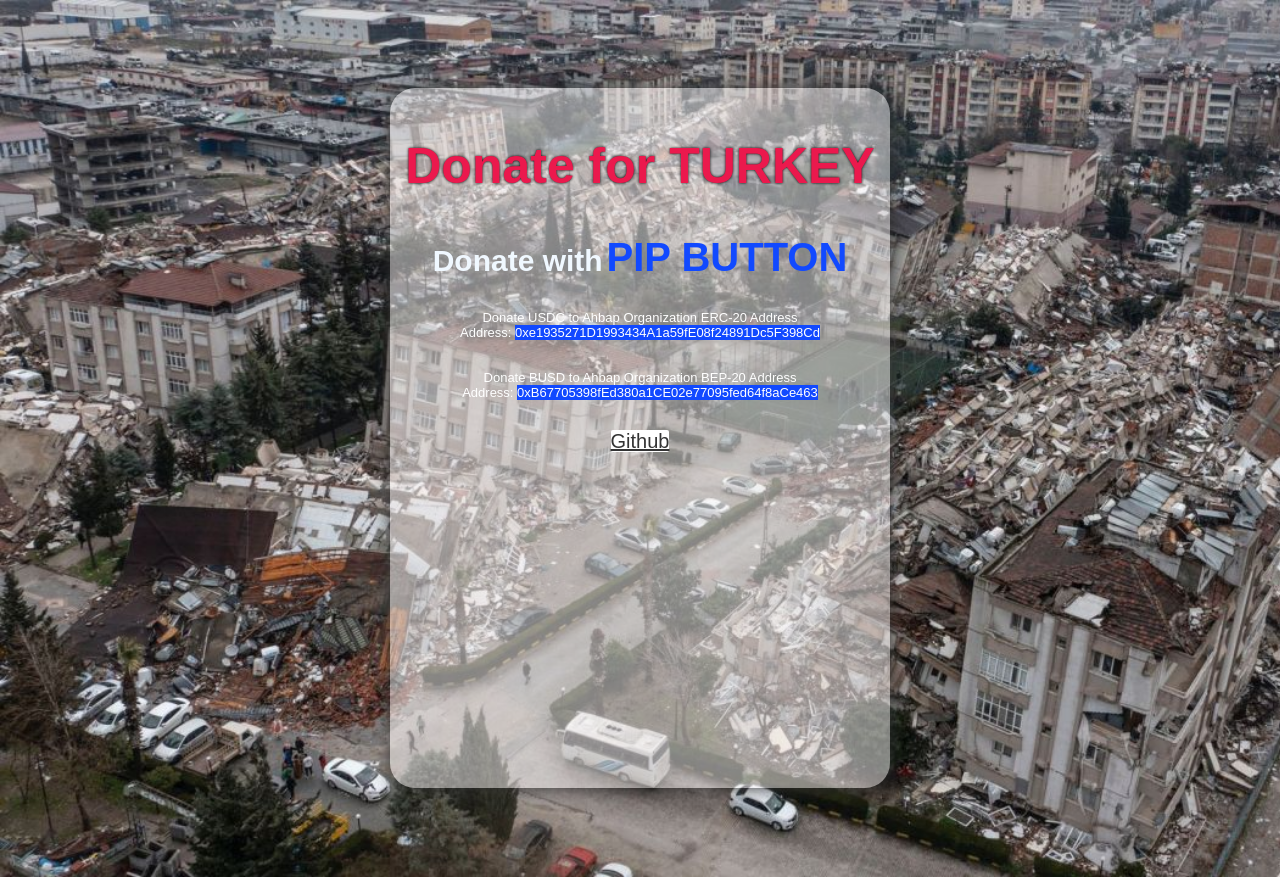
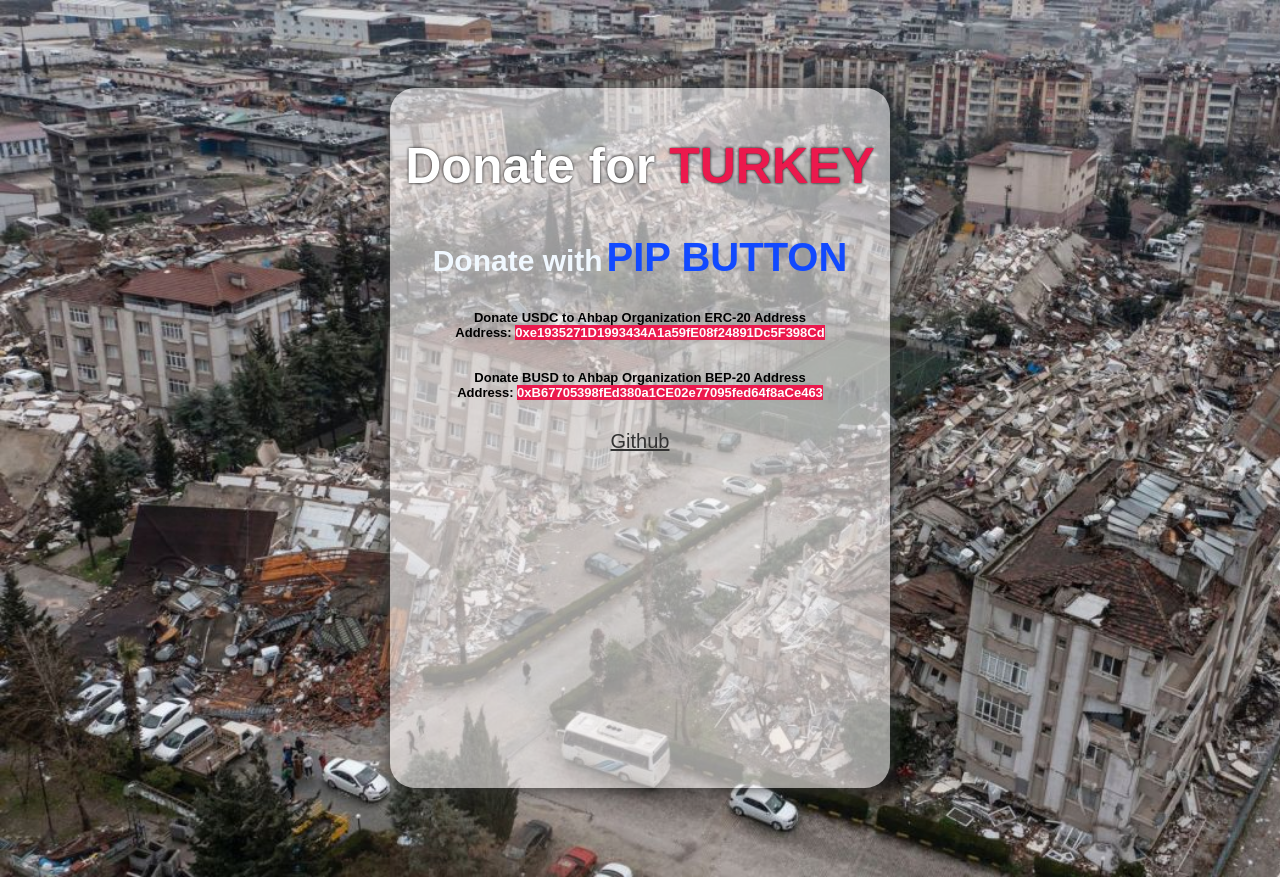
Before and after one commit to mefury/Donate-for-TURKEY, a plain HTML site: page index.html in a window 1280 px wide. Drawn offline with Linux system fonts and the light colour scheme; a web font is replaced by a local one.

Commit message:
Theme Update

```diff
--- a/index.html
+++ b/index.html
@@ -17,20 +17,15 @@
 		</div>
 
 
-
-
-
-
-
-		<div class="main">
+        <div class="main">
 			<div class="pip-button" data-amount="10" data-chainNetwork="ETHEREUM" data-currency="USDC"
 				data-label="DONATE" data-useLabel="true" data-receiver="0xe1935271D1993434A1a59fE08f24891Dc5F398Cd"
-				data-buttonColor="#ffd700" data-buttonTextColor="#0057b7">
+				data-buttonColor="#eb194d" data-buttonTextColor="#fff">
 			</div>
            <div class="pip_button_max">
 			<div class="pip-button" data-amount="100" data-chainNetwork="ETHEREUM" data-currency="USDC"
 				data-label="DONATE" data-useLabel="true" data-receiver="0xe1935271D1993434A1a59fE08f24891Dc5F398Cd"
-				data-buttonColor="#ffd700" data-buttonTextColor="#0057b7">
+				data-buttonColor="#eb194d" data-buttonTextColor="#fff">
 			</div>
 		    </div>
 
@@ -38,14 +33,14 @@
 
 			<div class="pip-button" data-amount="10" data-chainNetwork="BSC" data-currency="BUSD" data-label="DONATE"
 				data-useLabel="true" data-receiver="0xB67705398fEd380a1CE02e77095fed64f8aCe463"
-				data-buttonColor="#ffd700" data-buttonTextColor="#0057b7">
+				data-buttonColor="#eb194d" data-buttonTextColor="#fff">
 			</div>
 
 
 		<div class="pip_button_max">
 			<div class="pip-button" data-amount="100" data-chainNetwork="BSC" data-currency="BUSD" data-label="DONATE"
 			data-useLabel="true" data-receiver="0xB67705398fEd380a1CE02e77095fed64f8aCe463"
-			data-buttonColor="#ffd700" data-buttonTextColor="#0057b7">
+			data-buttonColor="#eb194d" data-buttonTextColor="#fff">
 		   </div>
 		   </div>
 
--- a/style.css
+++ b/style.css
@@ -13,7 +13,7 @@ body {
 	height: 700px;
 	margin: 7% auto;
 	border-radius: 25px;
-	background-color: rgba(253, 250, 250, 0.5);
+	background-color: rgba(253, 250, 250, 0.589);
 	box-shadow: 0 0 17px #333;
 }
 
@@ -46,7 +46,7 @@ body {
 }
 
 .save {
-	color: #eb194d;
+	color: #ffffff;
 }
 
 .pip-extension {
@@ -70,14 +70,16 @@ body {
 
 
 .button1p {
-	color: white;
+	color: rgb(0, 0, 0);
 	font-size: small;
+	font-weight: bold;
 	margin-bottom: 30px;
 }
 
 .button2p {
-	color: white;
+	color: rgb(0, 0, 0);
 	font-size: small;
+	font-weight: bold;
 	margin-bottom: 30px;
 }
 
@@ -86,12 +88,11 @@ body {
 }
 
 .addresses {
-	background-color: #1149FF;
+	background-color: #eb194d;
+	color: white;
 }
 
 .github {
-	background-color: white;
-	border-radius: 2px;
 	font-size: 20px;
 	color: #333;
 }
```
